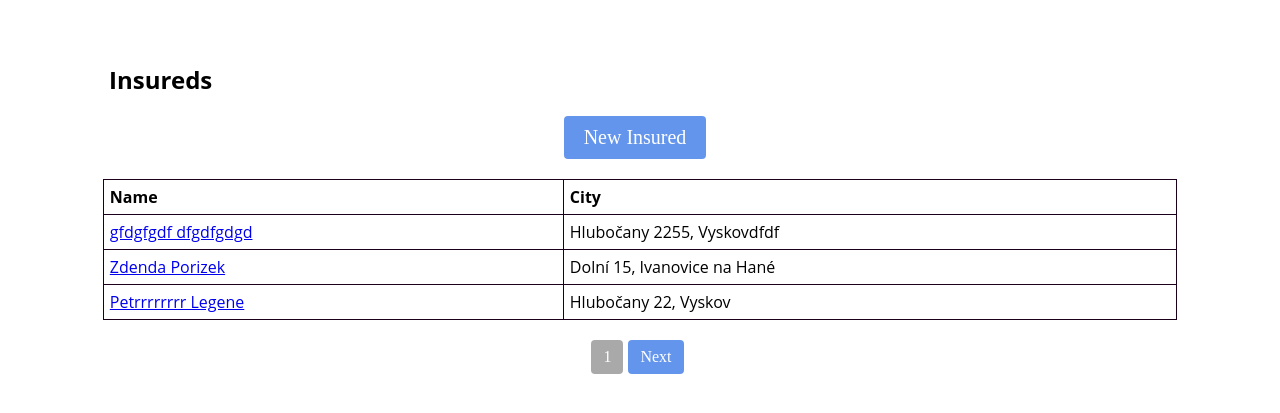
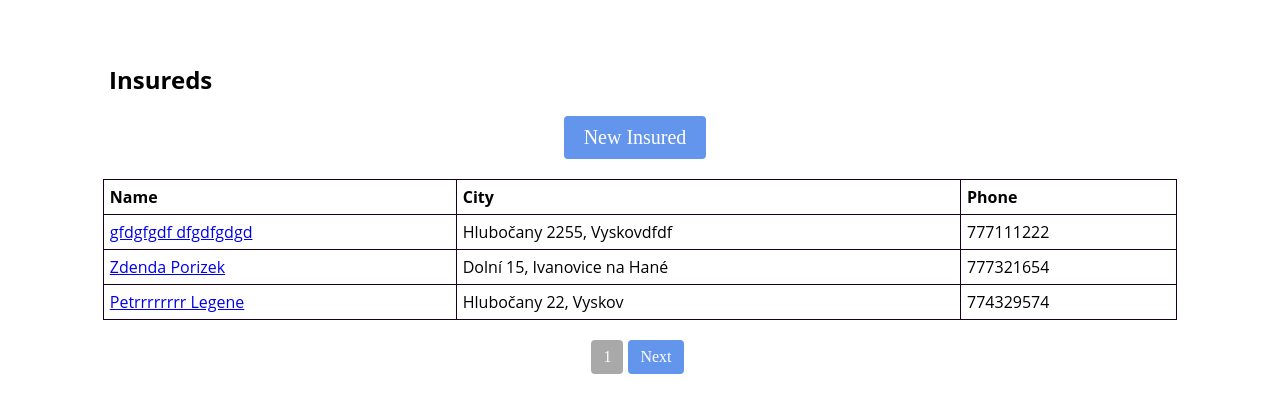
Before and after one commit to PetrLegen88/Insured-Evidence-Django, a Django app: page /insured/ in a window 1280 px wide. Shown: the part 73-486 px from the top of the page. Run offline with Django 4.2, Linux system fonts and the light colour scheme; data comes from the database, SQL or seed files in the repository; both versions use the stored data as it was after the commit.

Commit message:
Reworked style.css.

```diff
--- a/evidence/templates/insured.html
+++ b/evidence/templates/insured.html
@@ -28,8 +28,9 @@
             <tr>
                 <th>Name</th>
                 <th>City</th>
+                <th>Phone</th>
                 {% if has_permission or user.is_superuser %}
-                    <th>Actions</th>
+                <th>Actions</th>
                 {% endif %}
             </tr>
         </thead>
@@ -38,14 +39,15 @@
                 <tr>
                     <td><a href="{% url 'insured_detail' insured.id %}">{{ insured.first_name }} {{ insured.last_name }}</a></td>
                     <td>{{ insured.street }}, {{ insured.city }}</td>
+                    <td>{{ insured.phone }}</td>
                     {% if has_permission or user.is_superuser %}
                     <td>
-
-                            <a href="{% url 'delete_insured' insured.id %}" class="button button-delete"
-                               onclick="return confirm('Are you sure you want to delete this insured?')">Delete</a>
-                            <a href="{% url 'edit_insured' insured.id %}" class="button button-edit">Edit</a>
+                        <a href="{% url 'delete_insured' insured.id %}" class="button button-delete"
+                           onclick="return confirm('Are you sure you want to delete this insured?')">Delete</a>
+                        <a href="{% url 'edit_insured' insured.id %}" class="button button-edit">Edit</a>
                     </td>
                     {% endif %}
+
                 </tr>
             {% endfor %}
         </tbody>
--- a/static/css/style.css
+++ b/static/css/style.css
@@ -103,7 +103,6 @@
     margin-right: auto;
     border-collapse: collapse;
     font-family: 'Open Sans', sans-serif;
-
 }
 
 .insured-table th, .insured-table td,
@@ -112,36 +111,10 @@
  .insured-events-table th, .insured-events-table td {
     padding: 6px;
     border: 1px solid #1a001a;
-
-
-}
-.insured-table th:nth-child(2),
-.insured-table td:nth-child(2){
-    width: 40%;
-}
-
-.insured-table th:nth-child(1),
-.insured-table td:nth-child(1),
-.insured-table th:nth-child(3),
-.insured-table td:nth-child(3) {
-    width: 30%;
-}
-
-.policies-table th:nth-child(2),
-.policies-table td:nth-child(2){
-    width: 40%;
-}
-
-.policies-table th:nth-child(1),
-.policies-table td:nth-child(1),
-.policies-table th:nth-child(3),
-.policies-table td:nth-child(3) {
-    width: 30%;
 }
 
 .insured-table th, .policies-table th {
     text-align: left;
-
 }
 
 .insured-info {
@@ -167,7 +140,6 @@
 .contact-info {
     margin: 5% 0 0 10%;
     font-size: 20px;
-
 }
 
 .contact-info p {
@@ -216,7 +188,6 @@
     padding: 1% 0 0 2%;
     border-radius: 8px;
     font-family: 'Open Sans', sans-serif;
-
 }
 
 .form-column {
@@ -224,12 +195,10 @@
     width: 40%;
     vertical-align: top;
     margin-right: 4%;
-
 }
 
 .form-row {
     margin-bottom: 20px;
-
 }
 
 .form-row label {
@@ -274,8 +243,6 @@
     font-family: 'Open Sans', sans-serif;
 }
 
-
-
 .add-insurance-form {
   max-width: 40%;
   padding: 1% 0 0 3%;
@@ -283,19 +250,15 @@
   display: grid;
   grid-template-columns: repeat(2, 1fr);
   gap: 4%;
-
-
 }
 
 .form-row-add-insurance-type {
   grid-column: 1 / span 2;
-
 }
 
 
 .form-row-add-insurance-type label {
   font-size: 18px;
-
 }
 
 .form-row-add-insurance-type select {
@@ -306,7 +269,6 @@
   border-radius: 4px;
   margin: 10px 0 10px 0;
   color: #595959;
-
 }
 
 .add-insurance-h {
@@ -324,7 +286,6 @@
 .form-column-add-insurance {
   width: 100%;
   padding: 0 1% 2% 0;
-
 }
 
 .form-row-add-insurance label {
@@ -396,7 +357,6 @@
   align-items: start;
   margin: 0 38% 0 38%;
   font-family: 'Open Sans', sans-serif;
-
 }
 
 .my-form input,
@@ -415,7 +375,6 @@
   border-radius: 4px;
   margin-top: 3px;
   font-size: 18px;
-
 }
 
 .create-event-h,
@@ -429,7 +388,6 @@
     display: flex;
     justify-content: center;
     margin-top: 3%;
-
 }
 
 .insurance-detail,
```
Also changed, not shown: db.sqlite3.
